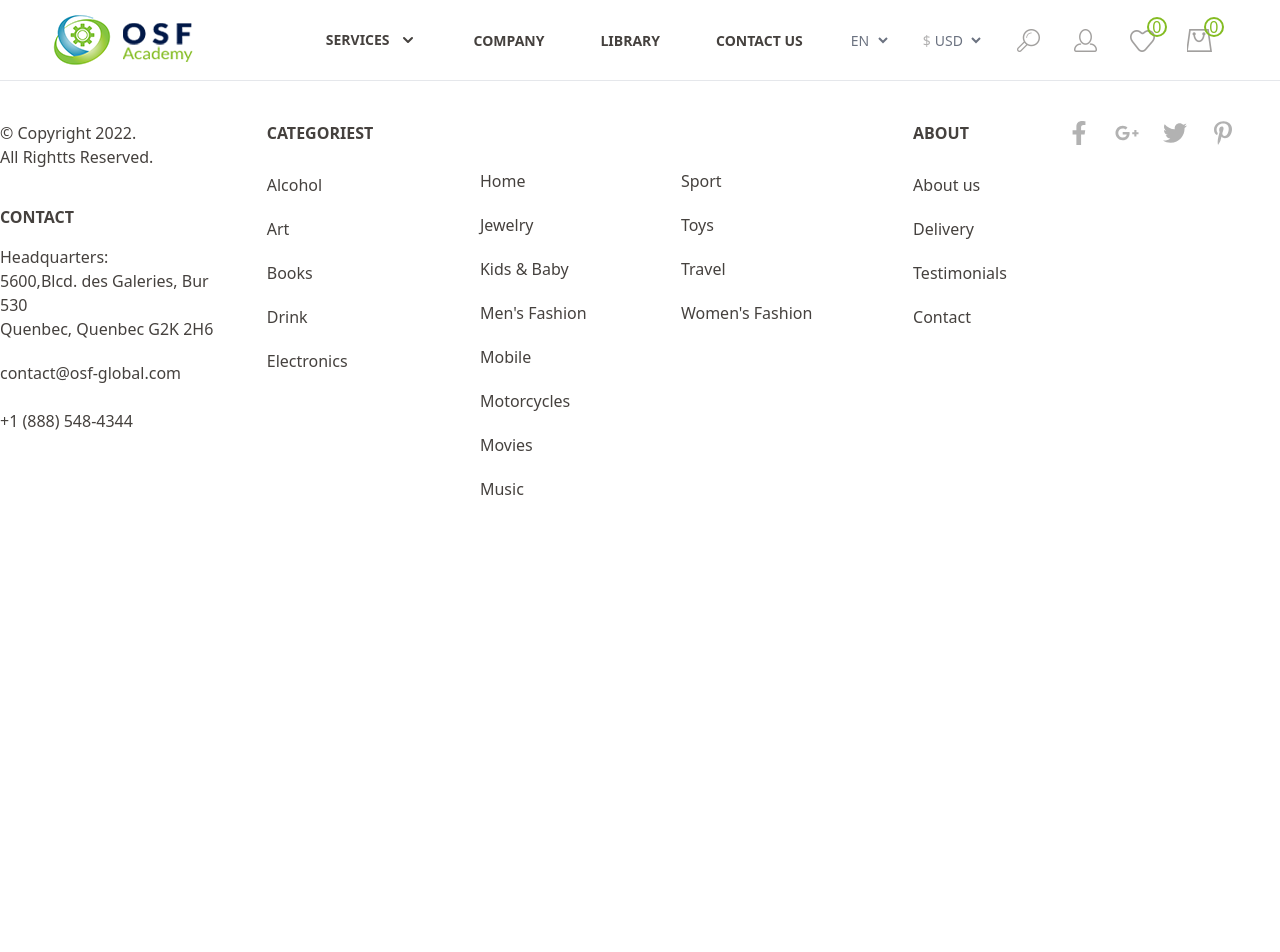
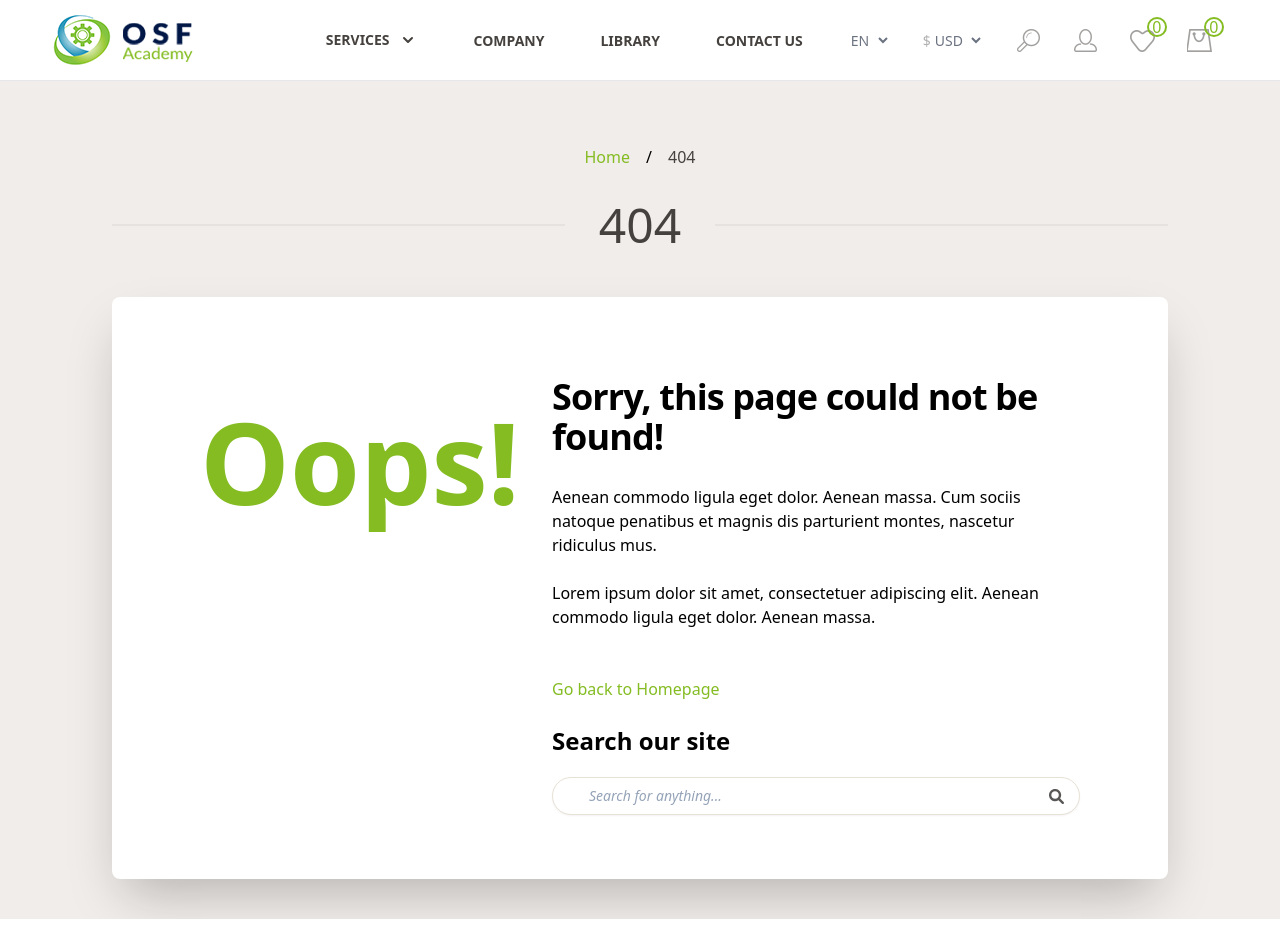
Before and after one commit to muslumdogan01/OSF-Academy, a React (Create React App) app: page /ErorPage in a window 1280 px wide. Shown: the top 952 px of the page. Before the commit the page ends 800 px from the top, so only its background shows below. Built offline with nearby package versions, Linux system fonts and the light colour scheme.

Commit message:
ErorPage fix

```diff
--- a/src/App.js
+++ b/src/App.js
@@ -6,6 +6,7 @@ import Services from "./pages/Services";
 import Header from "./components/header/Header";
 import PopulerItems from "./components/content/PopulerItems";
 import Footer from "./components/footer/Footer";
+import ErorPage from "./components/ErorPage";
 
 function App() {
   //Hamburger Menu State
@@ -35,6 +36,7 @@ function App() {
         <Routes>
           <Route path="/" element={<Home />} />
           <Route path="Services" element={<Services />} />
+          <Route path="ErorPage" element={<ErorPage/>} />
           <Route path="PopulerItems/:id" element={<PopulerItems />} />
         </Routes>
       </main>
--- a/src/Icons/Icon.js
+++ b/src/Icons/Icon.js
@@ -146,10 +146,25 @@ const twitter = ({ size }) => {
 };
 const pinterest = ({ size }) => {
   return (
-    <svg xmlns="http://www.w3.org/2000/svg" viewBox="0 0 384 512"
-    height={size} width={size}
+    <svg
+      xmlns="http://www.w3.org/2000/svg"
+      viewBox="0 0 384 512"
+      height={size}
+      width={size}
     >
       <path d="M204 6.5C101.4 6.5 0 74.9 0 185.6 0 256 39.6 296 63.6 296c9.9 0 15.6-27.6 15.6-35.4 0-9.3-23.7-29.1-23.7-67.8 0-80.4 61.2-137.4 140.4-137.4 68.1 0 118.5 38.7 118.5 109.8 0 53.1-21.3 152.7-90.3 152.7-24.9 0-46.2-18-46.2-43.8 0-37.8 26.4-74.4 26.4-113.4 0-66.2-93.9-54.2-93.9 25.8 0 16.8 2.1 35.4 9.6 50.7-13.8 59.4-42 147.9-42 209.1 0 18.9 2.7 37.5 4.5 56.4 3.4 3.8 1.7 3.4 6.9 1.5 50.4-69 48.6-82.5 71.4-172.8 12.3 23.4 44.1 36 69.3 36 106.2 0 153.9-103.5 153.9-196.8C384 71.3 298.2 6.5 204 6.5z" />
+    </svg>
+  );
+};
+const search = ({ size }) => {
+  return (
+    <svg
+      xmlns="http://www.w3.org/2000/svg"
+      viewBox="0 0 512 512"
+      height={size}
+      width={size}
+    >
+      <path d="M500.3 443.7l-119.7-119.7c27.22-40.41 40.65-90.9 33.46-144.7C401.8 87.79 326.8 13.32 235.2 1.723C99.01-15.51-15.51 99.01 1.724 235.2c11.6 91.64 86.08 166.7 177.6 178.9c53.8 7.189 104.3-6.236 144.7-33.46l119.7 119.7c15.62 15.62 40.95 15.62 56.57 0C515.9 484.7 515.9 459.3 500.3 443.7zM79.1 208c0-70.58 57.42-128 128-128s128 57.42 128 128c0 70.58-57.42 128-128 128S79.1 278.6 79.1 208z" />
     </svg>
   );
 };
@@ -169,6 +184,7 @@ const Icon = ({ name, size = 24 }) => {
     googlePlus: googlePlus,
     twitter: twitter,
     pinterest: pinterest,
+    search: search,
   };
   const Component = icon[name];
   return <Component size={size} />;
--- /dev/null
+++ b/src/components/ErorPage.js
@@ -0,0 +1,71 @@
+import React from "react";
+import { Link } from "react-router-dom";
+import { Icon } from "../Icons/Icon";
+
+const ErorPage = () => {
+  return (
+    <div className="bg-[#f1edea]">
+      <div className="container mx-auto">
+        <div className="w-full flex justify-center items-center pt-16">
+          <ul className="flex justify-center items-center">
+            <li className="text-[#84bc22] cursor-pointer">
+              <Link to="/">Home</Link>
+            </li>
+            <li className="px-4">/</li>
+            <li className="text-[#45413e]">404</li>
+          </ul>
+        </div>
+        <div className="flex container  justify-center items-center md:px-28 py-8">
+          <div className="basis-1/2 border-b-2 border-[#e5e2df]"></div>
+          <div className="basis-1/6 text-5xl text-[#45413e] text-center">
+            404
+          </div>
+          <div className="basis-1/2 border-b-2 border-[#e5e2df]"></div>
+        </div>
+        <div className="container px-28 pb-10">
+          <div class="bg-white shadow-2xl rounded-lg  pt-20 pb-16 mt-4 flex justify-center">
+            <div className="basis-1/3">
+              <h1 className="text-[#84bc22] text-[7.063rem] font-bold">Oops!</h1>
+            </div>
+            <div className="basis-1/2 ">
+              <h1 class="text-2xl leading-9 font-semibold tracking-tight text-black sm:text-4xl sm:leading-10">
+                Sorry, this page could not be found!
+              </h1>
+              <p className="pt-7 pb-12">
+                Aenean commodo ligula eget dolor. Aenean massa. Cum sociis
+                natoque penatibus et magnis dis parturient montes, nascetur
+                ridiculus mus. <br />
+                <p className="pt-6">
+                  Lorem ipsum dolor sit amet, consectetuer adipiscing elit.
+                  Aenean commodo ligula eget dolor. Aenean massa.
+                </p>
+              </p>
+              <Link to="/">
+                <span className="text-[#84bc22] text-base cursor-pointer">
+                  Go back to Homepage
+                </span>
+              </Link>
+              <h1 className="pt-6 text-2xl font-semibold">Search our site</h1>
+              <div className="pt-5">
+                <label class="relative block">
+                  <span class="sr-only">Search</span>
+                  <input
+                    class="placeholder:italic placeholder:text-slate-400 block bg-white w-full border border-[#e8e2d6] rounded-full py-2 pl-9 pr-3 shadow-sm focus:outline-none focus:border-sky-500 focus:ring-sky-500 focus:ring-1 sm:text-sm"
+                    placeholder="Search for anything..."
+                    type="text"
+                    name="search"
+                  />
+                  <span class="absolute inset-y-0 right-0 flex items-center pl-2 px-4 fill-[#595857]">
+                    <Icon name="search" size={15} />
+                  </span>
+                </label>
+              </div>
+            </div>
+          </div>
+        </div>
+      </div>
+    </div>
+  );
+};
+
+export default ErorPage;
--- a/src/components/header/Dropdown.js
+++ b/src/components/header/Dropdown.js
@@ -1,38 +1,73 @@
 import { Popover, Transition } from "@headlessui/react";
 import { Fragment } from "react";
+import { Link } from "react-router-dom";
 
 const categories = [
   {
     name: "Accessories",
-    href: "##",
+    href: "ErorPage",
   },
   {
     name: "Alcohol",
-    href: "##",
+    href: "ErorPage",
   },
   {
     name: "Art",
-    href: "##",
+    href: "ErorPage",
   },
   {
     name: "Books",
-    href: "##",
+    href: "ErorPage",
   },
   {
     name: "Drink",
-    href: "##",
+    href: "ErorPage",
   },
   {
     name: "Electronics",
-    href: "##",
+    href: "ErorPage",
   },
   {
     name: "Flowers & Plants",
-    href: "##",
+    href: "ErorPage",
   },
   {
     name: "Gadgets",
-    href: "##",
+    href: "ErorPage",
+  },
+];
+const categories2 = [
+  {
+    name: "Gadgets",
+    href: "ErorPage",
+  },
+  {
+    name: "Garden",
+    href: "ErorPage",
+  },
+  {
+    name: "Grocery",
+    href: "ErorPage",
+  },
+  {
+    name: "Home",
+    href: "ErorPage",
+  },
+  {
+    name: "Jewelry",
+    href: "ErorPage",
+  },
+  {
+    name: "Kids & Baby",
+    href: "ErorPage",
+  },
+  {
+    name: "Flowers & Plants",
+    href: "ErorPage",
+  },
+  {
+    name: "Mobile",
+    href: "ErorPage",
   },
 ];
 
@@ -47,7 +82,9 @@ export default function Example({ name }) {
                 group inline-flex items-center rounded-md  text-[14px] text-base  hover:text-opacity-100 focus:outline-none `}
           >
             <span className="flex items-center justify-between text-white md:text-header-text md:hover:text-white">
-              <span className="pr-2 dropSpan font-semibold  text-[14px]">{name}</span>
+              <span className="pr-2 dropSpan font-semibold navSpan text-[14px]">
+                {name}
+              </span>
               <svg
                 xmlns="http://www.w3.org/2000/svg"
                 class="h-5 w-5"
@@ -85,7 +122,7 @@ export default function Example({ name }) {
                               <li className="py-3 pb-0 cursor-text">
                                 <a
                                   className="hover:text-[#84bc22] hover:underline"
-                                  href={item.href}
+                                  href="ErorPage"
                                 >
                                   {item.name}
                                 </a>
@@ -96,7 +133,7 @@ export default function Example({ name }) {
                       </div>
                       <div class="basis-1/2">
                         <ul className="mt-8">
-                          {categories.map((item, index) => {
+                          {categories2.map((item, index) => {
                             return (
                               <li key={index} className="py-3 pb-0 cursor-text">
                                 <a
@@ -144,7 +181,7 @@ export default function Example({ name }) {
                         </ul>
                       </div>
                       <div class="basis-1/2 ">
-                        <img className="rounded-lg mt-5" src="/navPhoto.png"/>
+                        <img className="rounded-lg mt-5" src="/navPhoto.png" />
                       </div>
                     </div>
                   </div>
--- a/src/components/header/Header.js
+++ b/src/components/header/Header.js
@@ -4,6 +4,7 @@ import Dropdown from "./Dropdown";
 import Logo from "./Logo";
 import { HomeContext, useContext } from "../../context/Context";
 import Modal from "../Modal";
+import { Link } from "react-router-dom";
 
 const Header = () => {
 
@@ -18,15 +19,15 @@ const Header = () => {
       <div className="md:flex md:py-2 py-5">
         <Logo />
       </div>
-      <div className="flex md:justify-center">
-        <ul className={`md:flex md:items-center justify-center transition-all duration-500 ease-in z-10 md:bg-white bg-[#262a32] w-full
+      <div className="flex md:justify-center hover:text-white navHover">
+        <ul className={`md:flex md:items-center justify-center transition-all duration-500 ease-in z-10 md:bg-white bg-[#262a32] w-full hover:text-white
           ${isOpen ? 'top-20 opacity-100':'top-[-40] hidden '}  md:opacity-100 opacity-0
         `}>
           <li className="mx-4 my-6 md:my-0 md:hover:border-b-[3px]  font-semibold hover:border-[#84bc22]  text-[14px] p-3  hover:bg-[#262a32] text-white md:text-header-text md:hover:text-white cursor-pointer">
             <Dropdown name="SERVICES"/>
           </li>
           <li className="mx-4 my-6 md:my-0 md:hover:border-b-[3px] font-semibold hover:border-[#84bc22] text-[14px] p-3  hover:bg-[#262a32] text-white md:text-header-text md:hover:text-white cursor-pointer">
-          COMPANY
+          <Link to="ErorPage">COMPANY</Link>
           </li>
           <li className="mx-4 my-6 md:hover:border-b-[3px] font-semibold hover:border-[#84bc22] md:my-0  text-[14px] p-3 hover:bg-[#262a32] text-white md:text-header-text md:hover:text-white cursor-pointer">
           LIBRARY
--- a/src/components/header/Logo.js
+++ b/src/components/header/Logo.js
@@ -4,7 +4,6 @@ import { Icon } from "../../Icons/Icon";
 import { HomeContext, useContext } from "../../context/Context";
 
 const Logo = () => {
-
   const { isOpen, setIsOpen } = useContext(HomeContext);
 
   return (
@@ -16,13 +15,15 @@ const Logo = () => {
           }}
           className="cursor-pointer absolute left-0 md:hidden"
         >
-          <Icon name={isOpen? 'menuClose':'menu'} size={24} />
+          <Icon name={isOpen ? "menuClose" : "menu"} size={24} />
         </div>
-        <img
-          src="/osfLogo.png"
-          className="border-none md:flex hidden"
-          alt="OSF Academy"
-        />
+        <Link to="/">
+          <img
+            src="/osfLogo.png"
+            className="border-none md:flex hidden"
+            alt="OSF Academy"
+          />
+        </Link>
         <img src="/logoMb.png" className="flex md:hidden "></img>
       </div>
     </div>
--- a/src/index.css
+++ b/src/index.css
@@ -1,6 +1,13 @@
 @tailwind base;
 @tailwind components;
 @tailwind utilities;
+
+.navHover:hover .navSpan{
+    color: white;
+}
+.navHover:hover svg{
+    color: white;
+}
 
 .dropList:hover{
     background-color: #262a32 !important;
```
